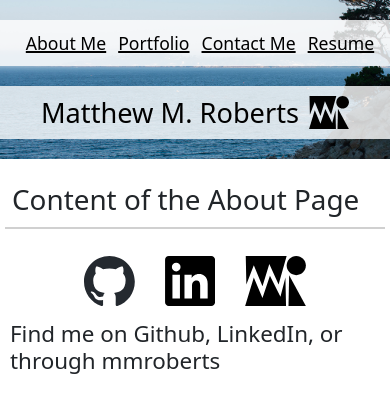
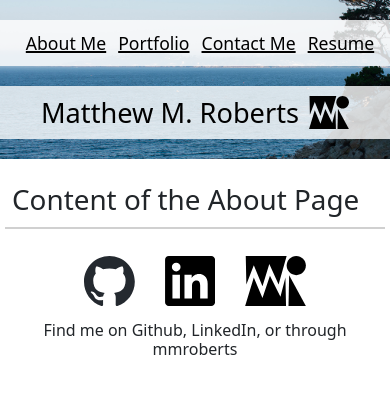
Before and after one commit to Mattmrob/r-portfolio, a React (Vite) app: page / in a window 390 px wide. Shown: the top 412 px of the page. Built offline with nearby package versions, Linux system fonts and the light colour scheme.

Commit message:
Couple more minor adjustments, added favicon, going to start developement on about me page

```diff
--- a/index.html
+++ b/index.html
@@ -2,7 +2,7 @@
 <html lang="en">
   <head>
     <meta charset="UTF-8" />
-    <!-- <link rel="icon" type="image/svg+xml" href="/vite.svg" /> -->
+    <link rel="icon" type="image/svg+xml" href="./src/assets/imgs/mmrobertslogo.svg" />
     <meta name="viewport" content="width=device-width, initial-scale=1.0" />
     <title>MMR Portfolio</title>
   </head>
--- a/src/index.css
+++ b/src/index.css
@@ -282,6 +282,17 @@ ul {
 
 }
 
+/* final adjustment when really small (so logo isnt weird) */
+@media (max-width: 322px) {
+    .logoimg {
+        display: none;
+    }
+
+    .header-name {
+        margin: 0px;
+    }
+}
+
 /* ------------ HEADER ENDS HERE --------------- */
 
 
@@ -315,8 +326,14 @@ border-top: solid rgb(20, 20, 20, .2) 2px;
 
 /* MOBILE BREAKPOINT */
 @media (max-width: 520px) {
+
     .footerlogo {
         height: 50px;
+    }
+
+    .footertext {
+        font-size: 1em;
+        text-align: center;
     }
 }
 
```
